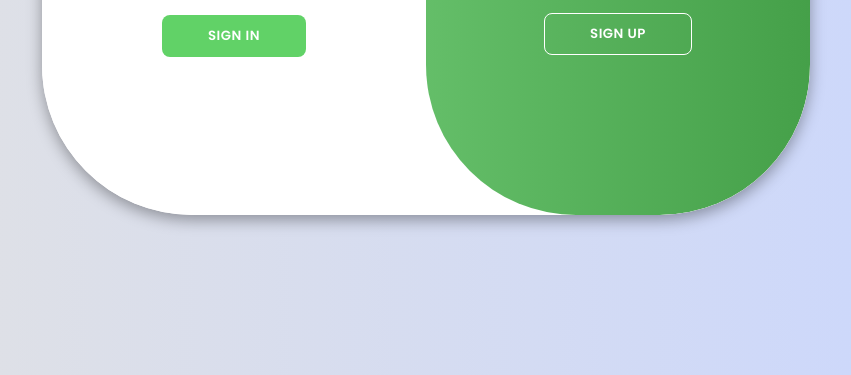
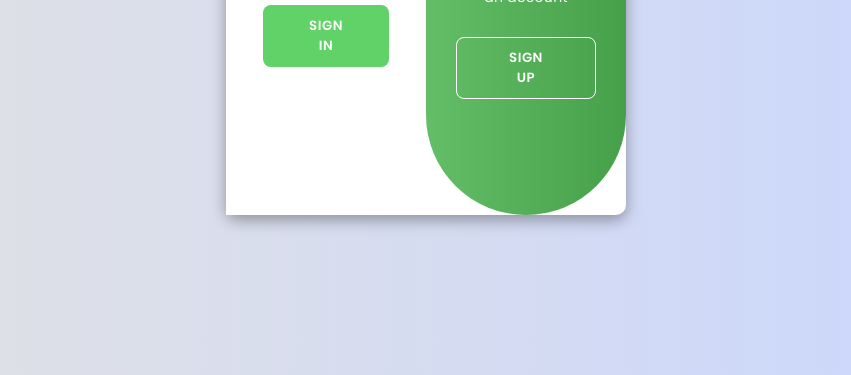
Before and after one commit to Osama-Nimer/ToDoList, a plain HTML site: page index.html in a window 1280 px wide. Shown: the part 425-800 px from the top of the page, without its empty margins (214-1065 px from the left). Drawn offline with Linux system fonts and the light colour scheme.

Commit message:
Update style_login.css

```diff
--- a/css/style_login.css
+++ b/css/style_login.css
@@ -4,8 +4,28 @@
   box-sizing: border-box;
   font-family: "Poppins", sans-serif;
 }
+body {
+  background-color: #c9d6ff;
+  background: linear-gradient(to right, #e2e2e2, #c9d6ff);
+  display: flex;
+  align-items: center;
+  justify-content: center;
+  flex-direction: column;
+  height: 100vh;
+  padding: 0 10px;
+}
 
-body {
+.container {
+  background-color: #fff;
+  border-radius: 10px;
+  box-shadow: 0 5px 15px rgba(0, 0, 0, 0.35);
+  position: relative;
+  width: 100%;
+  max-width: 400px;
+  min-height: 480px;
+  padding: 20px;
+}
+/* body {
   background-color: #c9d6ff;
   background: linear-gradient(to right, #e2e2e2, #c9d6ff);
   display: flex;
@@ -24,7 +44,7 @@ body {
   width: 768px;
   max-width: 100%;
   min-height: 480px;
-}
+} */
 
 .container p {
   font-size: 14px;
```
